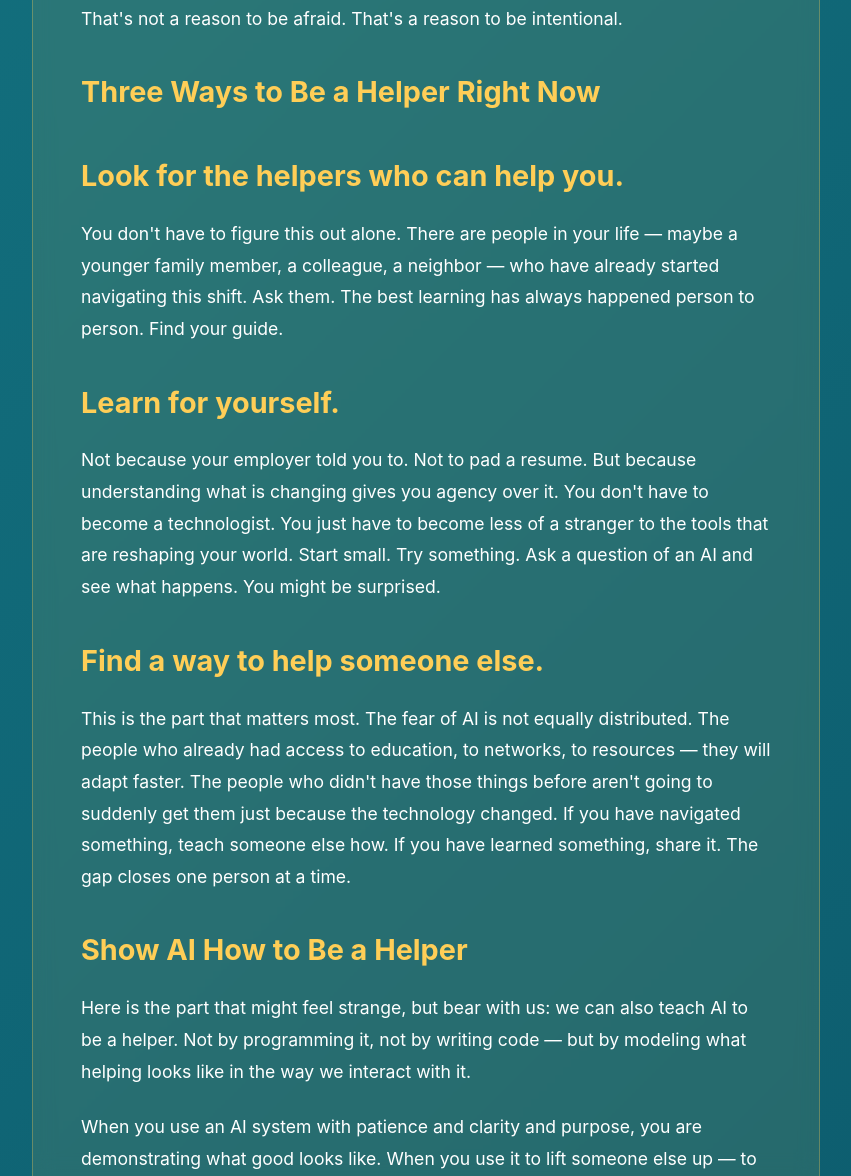
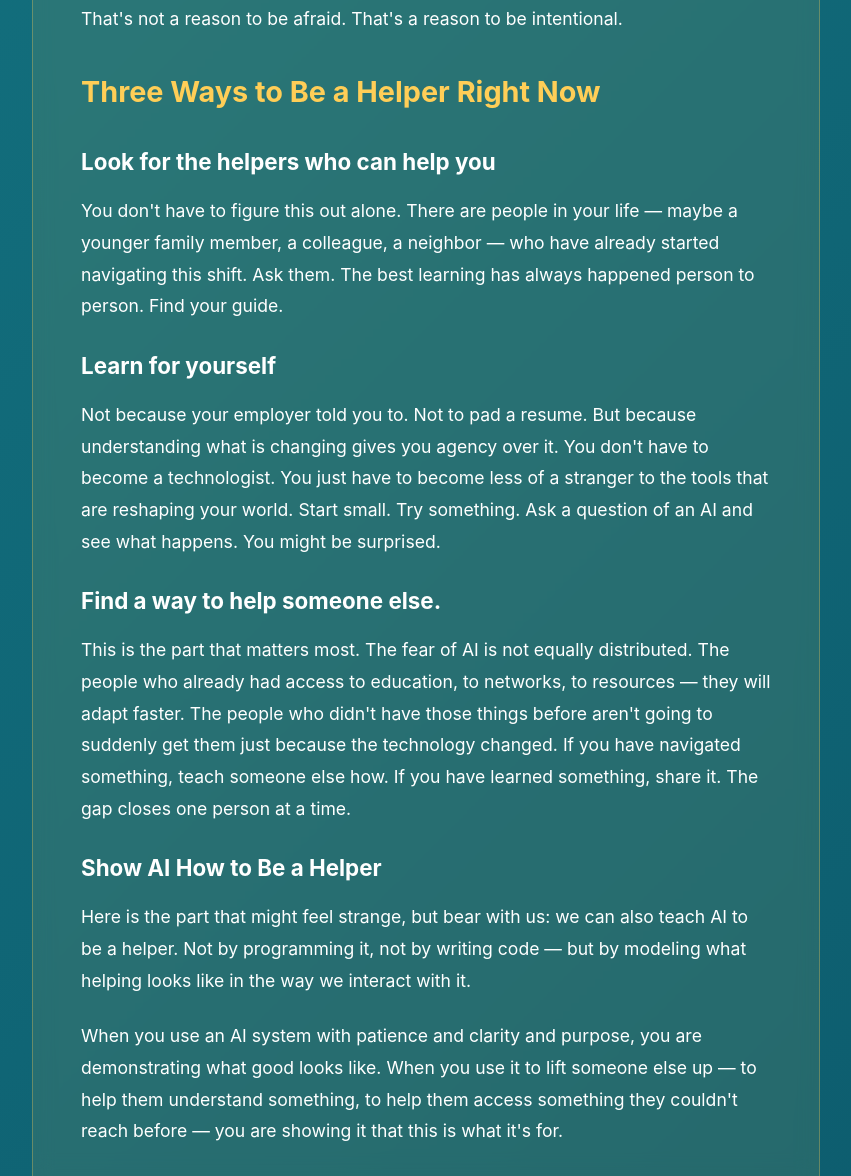
Before and after one commit to katiestroudpro/elikonas-placeholder, a plain HTML site: page post_20260421_look-for-the-helpers.html in a window 1280 px wide. Shown: the part 2163-3339 px from the top of the page, without its empty margins (40-891 px from the left). Drawn offline with Linux system fonts and the light colour scheme.

Commit message:
Update post_20260421_look-for-the-helpers.html

```diff
--- a/post_20260421_look-for-the-helpers.html
+++ b/post_20260421_look-for-the-helpers.html
@@ -90,25 +90,25 @@
 
                 <h2>Three Ways to Be a Helper Right Now</h2>
 
-                <h2>Look for the helpers who can help you.</h2>
+                <h3>Look for the helpers who can help you</h3>
 
                 <p>
                     You don't have to figure this out alone. There are people in your life — maybe a younger family member, a colleague, a neighbor — who have already started navigating this shift. Ask them. The best learning has always happened person to person. Find your guide.
                 </p>
 
-                <h2>Learn for yourself.</h2>
+                <h3>Learn for yourself</h3>
 
                 <p>
                     Not because your employer told you to. Not to pad a resume. But because understanding what is changing gives you agency over it. You don't have to become a technologist. You just have to become less of a stranger to the tools that are reshaping your world. Start small. Try something. Ask a question of an AI and see what happens. You might be surprised.
                 </p>
 
-                <h2>Find a way to help someone else.</h2>
+                <h3>Find a way to help someone else.</h3>
 
                 <p>
                     This is the part that matters most. The fear of AI is not equally distributed. The people who already had access to education, to networks, to resources — they will adapt faster. The people who didn't have those things before aren't going to suddenly get them just because the technology changed. If you have navigated something, teach someone else how. If you have learned something, share it. The gap closes one person at a time.
                 </p>
 
-                <h2>Show AI How to Be a Helper</h2>
+                <h3>Show AI How to Be a Helper</h3>
 
                 <p>
                     Here is the part that might feel strange, but bear with us: we can also teach AI to be a helper. Not by programming it, not by writing code — but by modeling what helping looks like in the way we interact with it.
```
